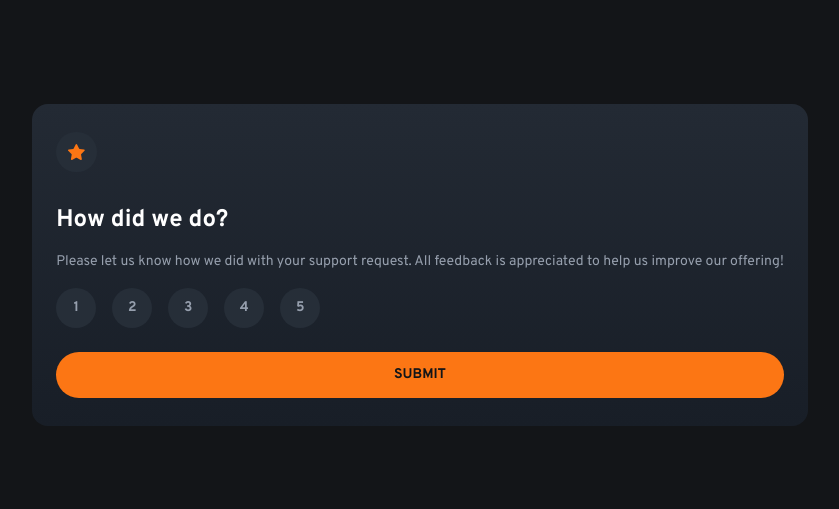
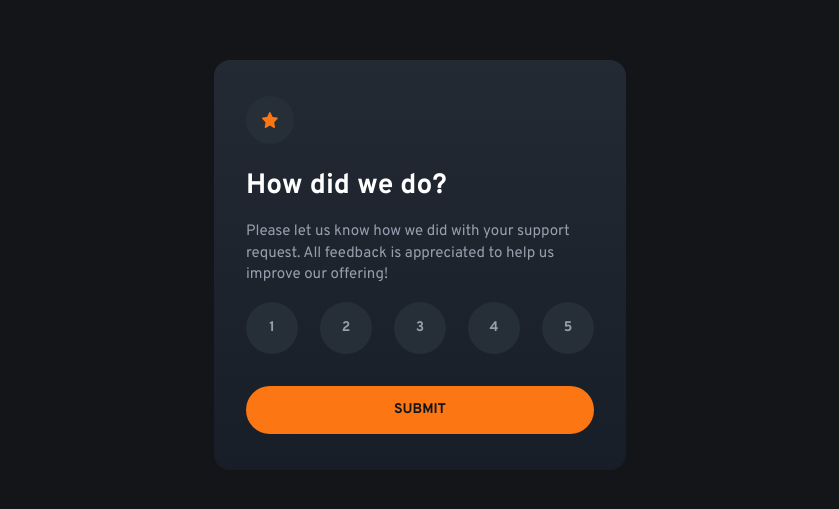
Before and after one commit to cjoak1028/interactive-rating-component, a website: page index.html in a window 1280 px wide. Shown: the part 135-644 px from the top of the page, without its empty margins (220-1059 px from the left). Drawn offline with Linux system fonts and the light colour scheme.

Commit message:
Implement table/desktop view

```diff
--- a/index.html
+++ b/index.html
@@ -31,23 +31,30 @@
   >
     <!-- Rating state start -->
     <form
-      class="bg-linear-to-b from-navy-start to-navy-end px-6 py-7 text-white rounded-2xl"
+      class="bg-linear-to-b from-navy-start to-navy-end px-6 py-7 md:px-8 md:py-9 text-white rounded-2xl max-w-85 md:max-w-103"
     >
       <header class="mb-6">
-        <div class="inline-block p-3 bg-grey-900 rounded-full">
-          <img src="./images/icon-star.svg" />
+        <div
+          class="inline-flex size-10 md:size-12 justify-center items-center bg-grey-900 rounded-full"
+        >
+          <img
+            src="./images/icon-star.svg"
+            class="w-[0.88rem] md:w-[1.06rem]"
+          />
         </div>
       </header>
       <fieldset>
-        <legend class="text-2xl font-bold mb-4">How did we do?</legend>
-        <p class="text-grey-500 text-sm mb-4">
+        <legend class="text-2xl md:text-[1.75rem] font-bold mb-4">
+          How did we do?
+        </legend>
+        <p class="text-grey-500 text-sm md:text-[0.94rem] mb-4">
           Please let us know how we did with your support request. All feedback
           is appreciated to help us improve our offering!
         </p>
-        <div class="flex gap-4 mb-6">
+        <div class="flex justify-between mb-6 md:mb-8">
           <label
             for="rating-1"
-            class="inline-flex size-10 bg-grey-900 justify-center items-center rounded-full text-sm text-grey-500 font-bold"
+            class="inline-flex size-10 md:size-13 bg-grey-900 justify-center items-center rounded-full text-sm text-grey-500 font-bold"
           >
             <input
               type="radio"
@@ -60,7 +67,7 @@
           </label>
           <label
             for="rating-2"
-            class="inline-flex size-10 bg-grey-900 justify-center items-center rounded-full text-sm text-grey-500 font-bold"
+            class="inline-flex size-10 md:size-13 bg-grey-900 justify-center items-center rounded-full text-sm text-grey-500 font-bold"
           >
             <input
               type="radio"
@@ -73,7 +80,7 @@
           </label>
           <label
             for="rating-3"
-            class="inline-flex size-10 bg-grey-900 justify-center items-center rounded-full text-sm text-grey-500 font-bold"
+            class="inline-flex size-10 md:size-13 bg-grey-900 justify-center items-center rounded-full text-sm text-grey-500 font-bold"
           >
             <input
               type="radio"
@@ -86,7 +93,7 @@
           </label>
           <label
             for="rating-4"
-            class="inline-flex size-10 bg-grey-900 justify-center items-center rounded-full text-sm text-grey-500 font-bold"
+            class="inline-flex size-10 md:size-13 bg-grey-900 justify-center items-center rounded-full text-sm text-grey-500 font-bold"
           >
             <input
               type="radio"
@@ -99,7 +106,7 @@
           </label>
           <label
             for="rating-5"
-            class="inline-flex size-10 bg-grey-900 justify-center items-center rounded-full text-sm text-grey-500 font-bold"
+            class="inline-flex size-10 md:size-13 bg-grey-900 justify-center items-center rounded-full text-sm text-grey-500 font-bold"
           >
             <input
               type="radio"
@@ -112,7 +119,7 @@
           </label>
         </div>
         <button
-          class="w-full bg-orange-500 py-4 uppercase text-grey-950 font-bold text-sm rounded-3xl leading-none"
+          class="w-full h-12 flex items-center justify-center bg-orange-500 uppercase text-grey-950 font-bold text-sm rounded-3xl leading-none"
         >
           Submit
         </button>
```
Also changed, not shown: output.css.
